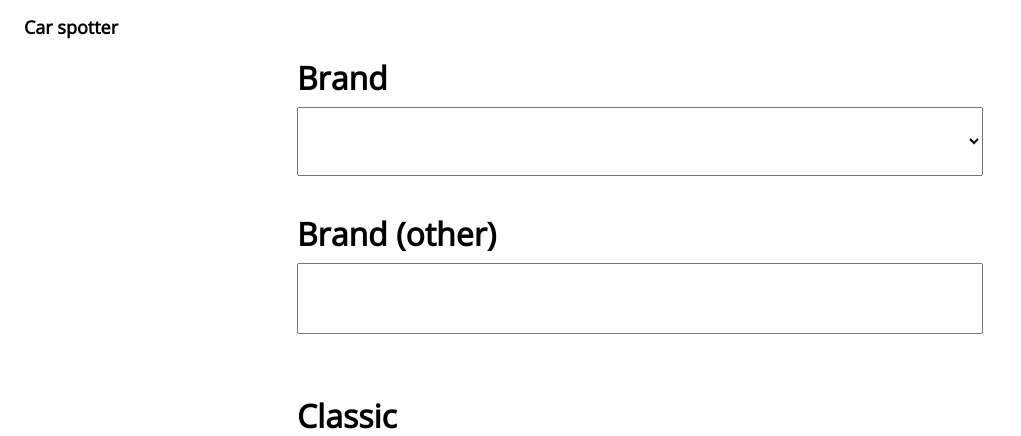
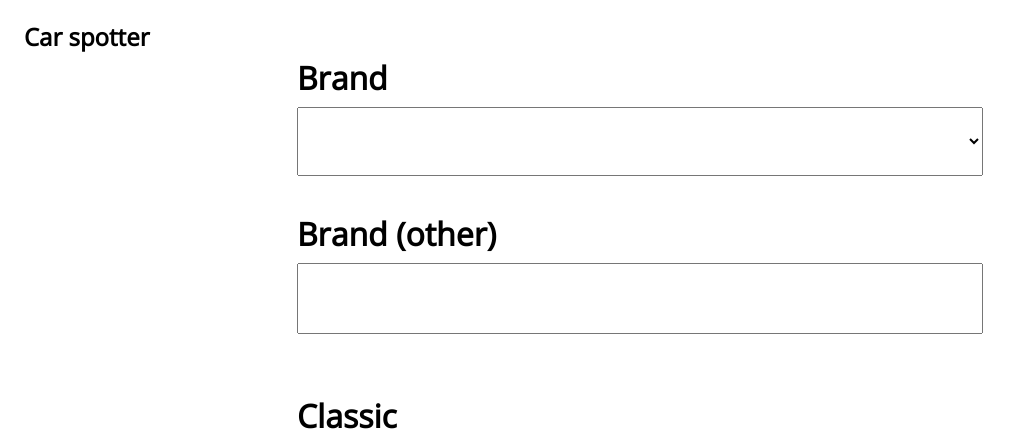
Before and after one commit to rrees/car-spotting, a Flask app: page /home in a window 1280 px wide. Shown: the top 436 px of the page, without its empty margins (0-1021 px from the left). Run offline with Flask 3, Linux system fonts and the light colour scheme; the visitor is signed in with stand-in values (Sample User, id 1).

Commit message:
Makes the app name a bit bigger on bigger screens

```diff
--- a/spotting/static/css/navigation.css
+++ b/spotting/static/css/navigation.css
@@ -9,3 +9,9 @@
 	justify-content: space-between;
 	font-size: 0.75rem;
 }
+
+@media(width > 60rem) {
+	.navigation-bar {
+		font-size: 1rem;
+	}
+}
```
